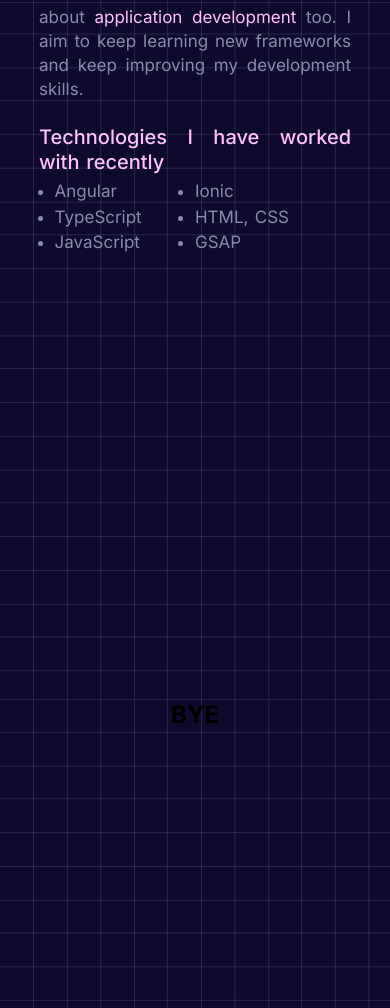
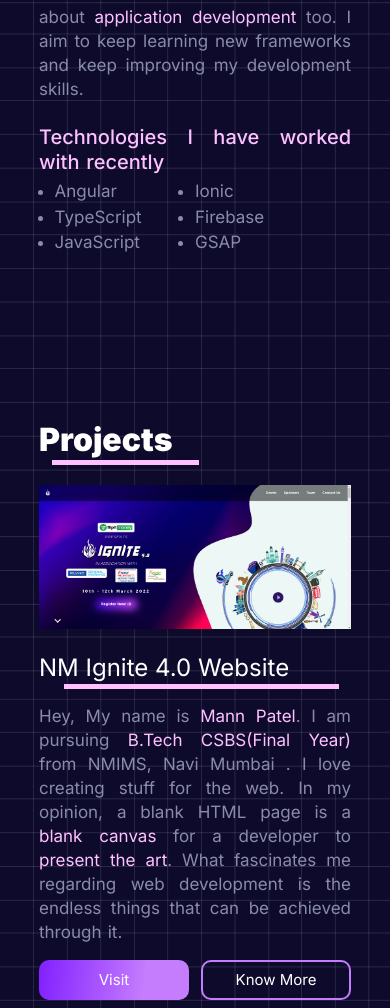
Before and after one commit to MannPatel117/Mann-Portfolio, a plain HTML site: page index.html in a window 390 px wide. Shown: the part 1396-2404 px from the top of the page. Drawn offline with nearby package versions, Linux system fonts and the light colour scheme.

Commit message:
project1-section-outline done

```diff
--- a/css/style.css
+++ b/css/style.css
@@ -61,6 +61,10 @@
     display: flex;
     justify-content: flex-end;
     align-items: center;
+}
+.wrap{
+    height: auto;
+    width: 100%;
 }
 
 .flex-left{
@@ -473,10 +477,12 @@
     justify-content: center;
     align-items: center;
 }
+
 .left-skills, .right-skills{
     width: 100%;
     height: auto;
 }
+
 .left-skills ul li, .right-skills ul li{
     font-weight: 400;
     font-size: 17px;
@@ -486,3 +492,71 @@
     width: 90%;
     margin-top: 1%;
 }
+
+/* ABOUT ME SECTION ENDS */
+
+/* PROJECTS SECTION STARTS */
+
+.project-img-wrap{
+    width: fit-content;
+    height: fit-content;
+    position: relative;
+}
+
+.project-img-wrap:hover .color-overlay{
+    opacity: 1;
+}
+
+.color-overlay{
+    position: absolute;
+    width: 100%;
+    top: 0;
+    left: 0;
+    height: 100%;
+    background: rgba(197, 125, 253, 0.5);
+    opacity: 0;
+    z-index: 4;
+    transition: 1s linear;
+    color: white;
+    font-size: 1.5rem;
+}
+
+.project-img{
+    width: 100%
+}
+
+.full-wrap{
+    width: 80%;
+}
+
+.section-title h3{
+    font-weight: 400;
+    font-size: clamp(1.5rem, 2vw, 4rem);
+    line-height: 130%;
+    color: #FFFFFF;
+    text-align: center;
+    user-select: none;
+}
+
+.project-btn-mob{
+    width: 90%;
+}
+
+.align-left{
+    align-items: flex-start;
+}
+
+@media (orientation: portrait)
+{
+    .project-btn-mob{
+        width: 100%;
+    }
+
+    .reverse{
+        flex-direction: column;
+    }
+
+    .align-left{
+        align-items: center;
+    }
+}
--- a/index.html
+++ b/index.html
@@ -112,18 +112,51 @@
               <div class="right-skills">
                 <ul>
                   <li>Ionic</li>
-                  <li>HTML, CSS</li>
+                  <li>Firebase</li>
                   <li>GSAP</li>
                 </ul>
               </div>
             </div>
           </div>
-
         </div>
         <div class="flex-right"></div>
       </section>
-      <section id="projects" class="flex-center">
-        <h1>BYE</h1>
+      <section style="height: auto; padding-top: 15vh;" id="projects" class="flex-center">
+        <div class="flex-center-col wrap">
+          <div class="flex-left flex-center">
+            <div class="subsection-text-wrap flex-center">
+              <div class="section-title">
+                <h2>Projects</h2>
+                <div class="outline thick"></div>
+              </div>
+            </div>
+          </div>
+          <div class="flex-right"></div>
+        </div>
+        <div class="flex-center-col reverse">
+          <div style="margin-top: 5%;" class="flex-left flex-center">
+            <div class="subsection-text-wrap flex-center">
+              <div class="project-img-wrap">
+                <a href="https://ignite4.vercel.app/" target="_blank"><div class="color-overlay flex-center">https://ignite4.vercel.app/</div></a>
+                <img src="/assets/img/project-ignite.png" alt="ignite-img" class="project-img ignite">
+              </div>
+            </div>
+          </div>
+          <div style="margin-top: 5%;" class="flex-right flex-center  align-left">
+            <div class="subsection-text-wrap flex-center full-wrap">
+              <div class="section-title">
+                <h3>NM Ignite 4.0 Website</h3>
+                <div class="outline thick"></div>
+              </div>
+              <p style="text-align: justify;">Hey, My name is <span class="highlight">Mann Patel</span>. I am pursuing <span class="highlight">B.Tech CSBS(Final Year)</span> from NMIMS, Navi Mumbai . I love creating stuff for the web. In my opinion, a blank HTML page is a <span class="highlight">blank canvas</span>  for a developer to <span class="highlight">present the art</span>. What fascinates me regarding web development is the endless things that can be achieved through it.
+              </p>
+              <div style="flex-wrap: nowrap; justify-content: space-between;" class="btn-wrap project-btn-mob">
+                <button class="btn btn-project">Visit</button>
+                <button class="btn btn-cv">Know More</button>
+              </div>
+            </div>
+          </div>
+        </div>
       </section>
       <section id="contact" class="flex-center">
         <h1>BYE</h1>
--- a/js/script.js
+++ b/js/script.js
@@ -21,7 +21,7 @@
         scrub: true,
         // markers:true,
     },
-    y: 220,
+    y: 200,
     scale: 1.3,
     ease: "power1.out",
 })
```
Also changed, not shown: assets/img/project-ignite.png (added).
